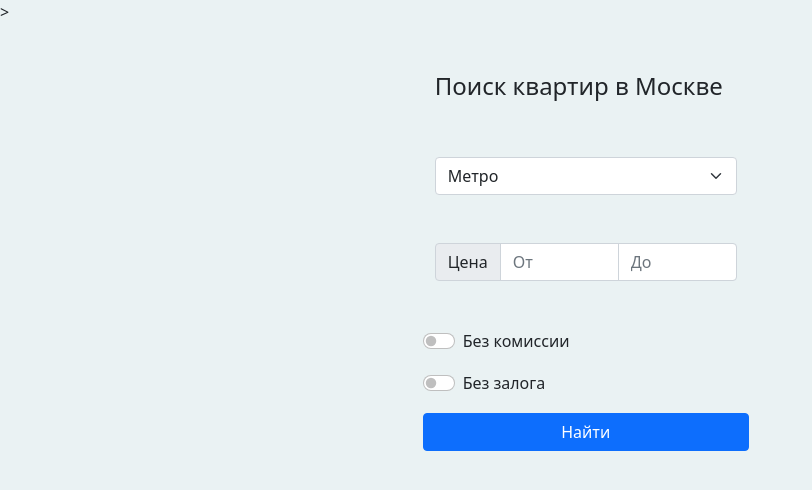
After one commit to flatline-dot/rent_project, a Flask app: template webapp/templates/search.html in a window 1280 px wide. The commit adds this page. Shown: the top 490 px of the page, without its empty margins (0-812 px from the left). Run offline with Flask 2, Linux system fonts and the light colour scheme; the template is opened without the code that fills it, so the values that code supplies are empty.

Commit message:
Добавил relationships в модель бд, создал обработчик веб-форм /result

```diff
--- a/data_load.py
+++ b/data_load.py
@@ -71,4 +71,4 @@ def data_save_db(csv_data):
 if __name__ == '__main__':
     app = create_app()
     with app.app_context():
-        data_save_db(read_csv('data_cian.csv'))
+        data_save_db(read_csv('domofond_data.csv'))
--- a/webapp/__init__.py
+++ b/webapp/__init__.py
@@ -1,5 +1,6 @@
-from flask import Flask
-from webapp.model import db
+from flask import Flask, render_template, request
+from webapp.model import db, Flat, Payment, Location
+from webapp.flat.read_json import get_metro
 
 
 def create_app():
@@ -7,7 +8,57 @@ def create_app():
     app.config.from_pyfile('config.py')
     db.init_app(app)
 
-    @app.route('/')
-    def index():
-        return 'Главная'
+    @app.route('/search')
+    def search():
+        list_metro = get_metro()
+        num_rooms = [0, 1, 2, 3, 4, 5, 6, 7]
+        return render_template('search.html', num_rooms=num_rooms, list_metro=list_metro)
+
+    @app.route('/result', methods=['POST'])
+    def result():
+        rooms = [0, 1, 2, 3, 4, 5, 6, 7]
+        price_from = 0
+        price_to = 500000
+        commission = 100
+        deposit = 500000
+        result = request.form
+
+        user_rooms = []
+
+        for key in result:
+            if key.isdigit():
+                user_rooms.append(int(result[key]))
+
+        if user_rooms:
+            rooms = user_rooms
+
+        if result['от'] != "":
+            price_from = int(result['от'])
+
+        if result['до'] != "":
+            price_to = int(result['до'])
+
+        if 'commission' in result:
+            commission = 0
+
+        if 'no_deposit' in result:
+            deposit = 0
+
+        if result['metro'] == 'Метро':
+            metro = get_metro()
+        else:
+            metro = [result['metro']]
+
+        query = Flat.query.join(Flat.payment,
+                                Flat.location).order_by(Payment.price).filter(Flat.num_rooms.in_(rooms),
+                                                                              price_from <= Payment.price,
+                                                                              Payment.price <= price_to,
+                                                                              Payment.commission <= commission,
+                                                                              Payment.deposit <= deposit,
+                                                                              Location.metro.in_(metro)).all()
+
+        if query:
+            return render_template('result.html', flats=query, num_offer=len(query))
+        else:
+            return render_template('no_result.html')
     return app
--- a/webapp/config.py
+++ b/webapp/config.py
@@ -2,3 +2,4 @@ import os
 
 basedir = os.path.abspath(os.path.dirname(__file__))
 SQLALCHEMY_DATABASE_URI = "sqlite:///" + os.path.join(basedir, '..', 'webapp.db')
+SECRET_KEY = 'ddfd9fe00023232m3dcdsfvnkkcvdpde'
--- a/webapp/model.py
+++ b/webapp/model.py
@@ -1,4 +1,4 @@
-from flask_sqlalchemy import SQLAlchemy
+from flask_sqlalchemy import SQLAlchemy, orm
 
 db = SQLAlchemy()
 
@@ -8,6 +8,7 @@ class Location(db.Model):
     metro = db.Column(db.String)
     district = db.Column(db.String)
     street = db.Column(db.String)
+    flat = orm.relationship('Flat')
 
     def __repr__(self):
         return f'''metro = {self.metro},
@@ -20,6 +21,7 @@ class Payment(db.Model):
     price = db.Column(db.Integer)
     commission = db.Column(db.Integer)
     deposit = db.Column(db.Integer)
+    flat = orm.relationship('Flat')
 
     def __repr__(self):
         return f'''price = {self.price},
@@ -46,6 +48,8 @@ class Flat(db.Model):
     link = db.Column(db.String, unique=True)
     area = db.Column(db.Integer)
     material = db.Column(db.Integer)
+    payment = orm.relationship('Payment', lazy='joined')
+    location = orm.relationship('Location', lazy='joined')
 
     def __repr__(self):
         return f'<Flat id={self.id}, link={self.link}>'
--- a/webapp/templates/base.html
+++ b/webapp/templates/base.html
@@ -1,5 +1,5 @@
 <!doctype html>
-<html lang="en">
+<html lang="ru">
   <head>
     <!-- Required meta tags -->
     <meta charset="utf-8">
@@ -7,10 +7,9 @@
 
     <!-- Bootstrap CSS -->
     <link href="https://cdn.jsdelivr.net/npm/bootstrap@5.0.2/dist/css/bootstrap.min.css" rel="stylesheet" integrity="sha384-EVSTQN3/azprG1Anm3QDgpJLIm9Nao0Yz1ztcQTwFspd3yD65VohhpuuCOmLASjC" crossorigin="anonymous">
-
-    <title>{{ title }}</title>
+    <title>Аренда квартир</title>
   </head>
-  <body>
+  <body style="background-color: rgb(234, 242, 243)">
     {% block content %}{% endblock %}
 
     <!-- Optional JavaScript; choose one of the two! -->
--- /dev/null
+++ b/webapp/templates/search.html
@@ -0,0 +1,62 @@
+{% extends 'Base.html' %}
+
+{% block content %}>
+
+<div class="row mt-5">
+  <div class="col-md-5 offset-md-4">
+    <h4>Поиск квартир в Москве</h4>
+  </div>
+</div>
+<div class="row mt-5">
+  <div class="col-md-3 offset-md-4">
+
+    <form action="{{ url_for('result') }}" method="POST">
+      <select class="form-select" name="metro" placeholder="От">
+        <option selected>Метро</option>
+        {% for metro in list_metro %}
+          <option name="metro" value={{ metro }}>{{ metro }}</option>
+        {% endfor %}
+        </select>
+      <div class="col mt-5">
+        {% for room in num_rooms %}
+          {% if room == 0 %}
+            <div class="form-check form-check-inline">
+              <input class="form-check-input" name={{ room }} type="checkbox" id="inlineCheckbox1" value={{ room }}>
+              <label class="form-check-label" for="inlineCheckbox1">Студия</label>
+            </div>
+          {% else %}
+          <div class="form-check form-check-inline">
+            <input class="form-check-input" name={{ room }} type="checkbox" id="inlineCheckbox1" value={{ room }}>
+            <label class="form-check-label" for="inlineCheckbox1">{{ room }}</label>
+          </div>
+          {% endif %}
+        {% endfor %}
+
+      </div>
+      <div class="row mt-5">
+        <div class="input-group">
+          <span class="input-group-text">Цена</span>
+          <input type="text" name="от" aria-label="First name" placeholder="От" class="form-control">
+          <input type="text" name="до" aria-label="Last name" placeholder="До"class="form-control">
+        </div>
+      </div>
+      <div class="row mt-5">
+        <div class="form-check form-switch">
+          <input class="form-check-input" name="commission" type="checkbox" id="flexSwitchCheckDefault">
+          <label class="form-check-label" for="flexSwitchCheckDefault">Без комиссии</label>
+        </div>
+      </div>
+      <div class="row mt-3">
+        <div class="form-check form-switch">
+          <input class="form-check-input" name="no_deposit" type="checkbox" id="flexSwitchCheckDefault">
+          <label class="form-check-label" for="flexSwitchCheckDefault">Без залога</label>
+        </div>
+      </div>
+      <div class="row mt-3">
+        <button class="btn btn-primary" type="submit">Найти</button>
+      </div>
+    </form>
+  </div>
+</div>
+
+{% endblock %}
```
Also changed, not shown: webapp/flat/read_json.py (added, +18 -0 lines), webapp/templates/no_result.html (added, +10 -0 lines), webapp/templates/result.html (added, +11 -0 lines), setup.cfg (line endings or trailing spaces), webapp.db, 1 other file.
